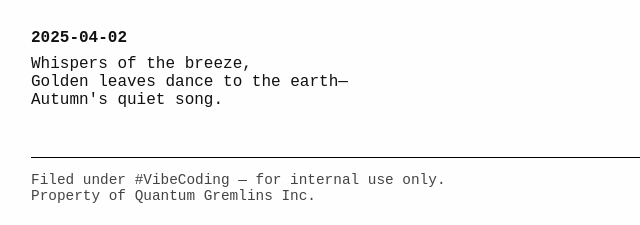
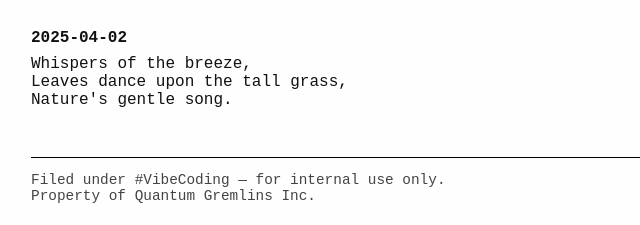
Before and after one commit to Department-of-Vibes-and-Haiku-Warfare/dev-ops-and-chill, a plain HTML site: page docs/index.html in a window 1280 px wide. Shown: the part 211-436 px from the top of the page, 209-849 px from the left. Drawn offline with Linux system fonts and the light colour scheme.

Commit message:
Haiku generated from GitHub Actions workflow on Wed Apr  2 02:49:52 UTC 2025

```diff
--- a/docs/index.html
+++ b/docs/index.html
@@ -56,7 +56,7 @@
     <div class="haiku">
       <div class="date">2025-04-02</div>
       <div class="text">
-        Whispers of the breeze,  <br/>Golden leaves dance to the earth—  <br/>Autumn&#39;s quiet song.
+        Whispers of the breeze,  <br/>Leaves dance upon the tall grass,  <br/>Nature&#39;s gentle song.
       </div>
     </div>
   </main>
```
